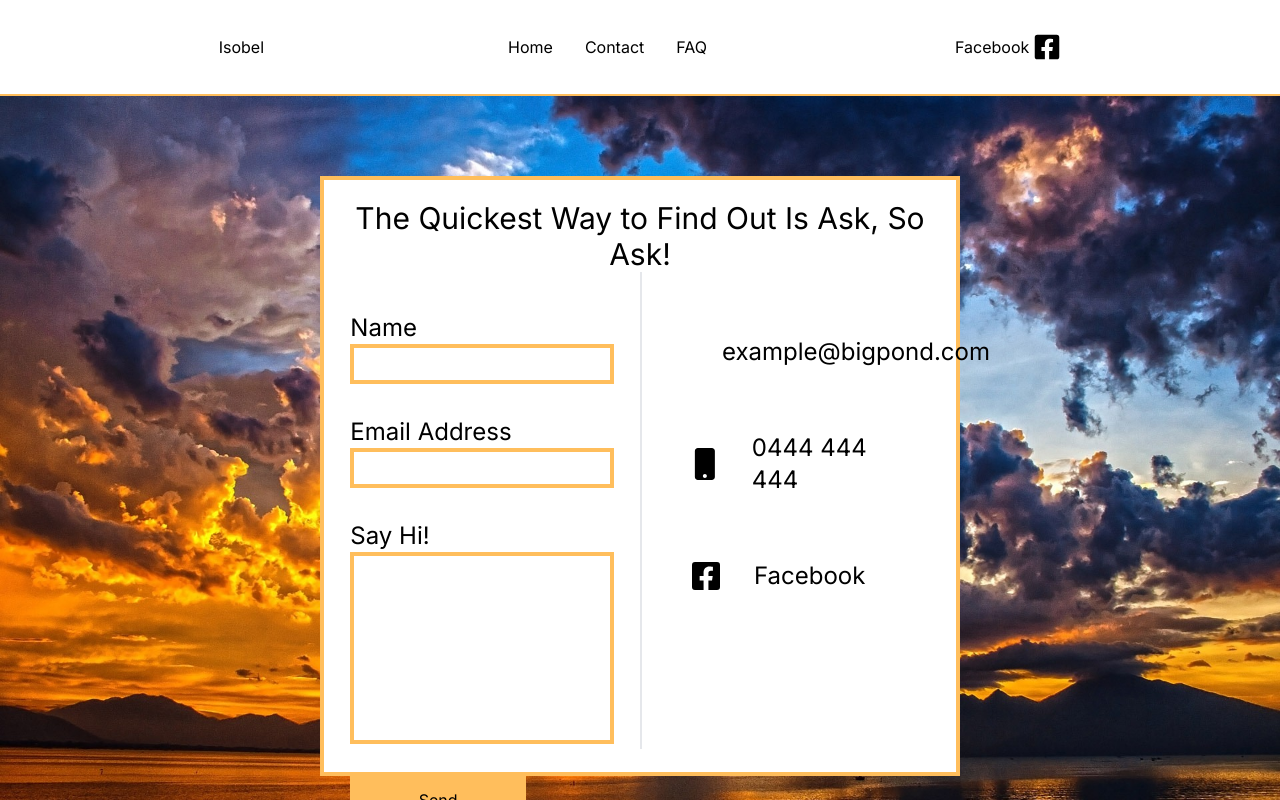
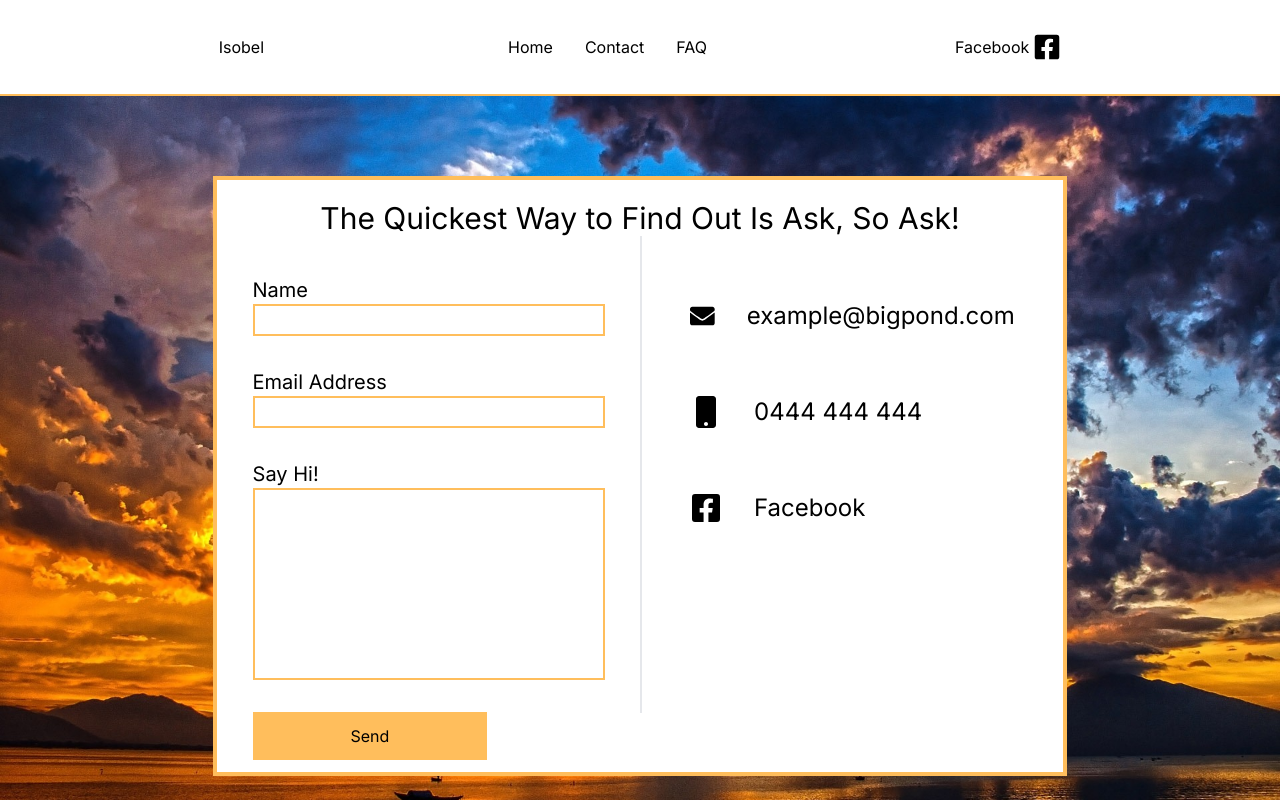
Before and after one commit to LemonTheSour/celebrant-site, a Next.js app: page /contact in a window 1280 px wide. Shown: the top 800 px of the page. Built offline with nearby package versions, Linux system fonts and the light colour scheme.

Commit message:
basic styling for header and pages updated

```diff
--- a/src/app/components/email.tsx
+++ b/src/app/components/email.tsx
@@ -48,22 +48,22 @@ export default function EmailContactForm() {
         ref={formRef}
         className="flex flex-col items-start w-5/6 space-y-8"
       >
-        <div className="flex flex-col w-full text-2xl">
+        <div className="flex flex-col w-full text-xl">
           <label>Name</label>
           <input
             {...register("from_name")}
-            className="border-sunset border-4"
+            className="border-sunset border-2"
           />
         </div>
-        <div className="flex flex-col w-full text-2xl">
+        <div className="flex flex-col w-full text-xl">
           <label>Email Address</label>
-          <input {...register("email")} className="border-sunset border-4" />
+          <input {...register("email")} className="border-sunset border-2" />
         </div>
-        <div className="flex flex-col justify-center w-full text-2xl">
+        <div className="flex flex-col justify-center w-full text-xl">
           <label>Say Hi!</label>
           <textarea
             {...register("message")}
-            className="border-sunset h-48 border-4 resize-none"
+            className="border-sunset h-48 border-2 resize-none"
           />
         </div>
 
--- a/src/app/components/header.tsx
+++ b/src/app/components/header.tsx
@@ -9,11 +9,17 @@ export default function Header() {
           <Link href="/">Isobel</Link>
         </div>
         <div className="space-x-8">
-          <Link href="/">Home</Link>
-          <Link href="/contact">Contact</Link>
-          <Link href="/faq">FAQ</Link>
+          <Link href="/" className="hover:text-sunset">
+            Home
+          </Link>
+          <Link href="/contact" className="hover:text-sunset">
+            Contact
+          </Link>
+          <Link href="/faq" className="hover:text-sunset">
+            FAQ
+          </Link>
         </div>
-        <div>
+        <div className="hover:text-sky-700">
           <Link href="https://www.facebook.com/search/top?q=isobel%20bodenham%20marriage%20celebrant">
             <FacebookIcon />
           </Link>
--- a/src/app/components/question.tsx
+++ b/src/app/components/question.tsx
@@ -13,17 +13,17 @@ export default function Question({ Question, Answer }: QuestionProps) {
     return (
       <div>
         <div className="flex justify-between p-4 bg-sunset-light">
-          <div className="text-5xl m-2">{Question}</div>
+          <div className="text-2xl m-2">{Question}</div>
           <button
             onClick={() => {
               setOpenModal(!openModal);
             }}
           >
-            <FaMinus size={24} />
+            <FaMinus size={16} />
           </button>
         </div>
         <div>
-          <div className="text-3xl p-4 border-b-4 border-sunset">{Answer}</div>
+          <div className="text-2xl p-4 border-b-4 border-sunset">{Answer}</div>
         </div>
       </div>
     );
@@ -31,13 +31,13 @@ export default function Question({ Question, Answer }: QuestionProps) {
   return (
     <div>
       <div className="flex justify-between p-4 border-b-4 border-sunset">
-        <div className="text-5xl m-2">{Question}</div>
+        <div className="text-2xl m-2">{Question}</div>
         <button
           onClick={() => {
             setOpenModal(!openModal);
           }}
         >
-          <FaPlus size={24} />
+          <FaPlus size={16} />
         </button>
       </div>
     </div>
--- a/src/app/contact/page.tsx
+++ b/src/app/contact/page.tsx
@@ -9,7 +9,7 @@ export const metadata: Metadata = {
 export default function Contact() {
   return (
     <div className="flex justify-center relative w-full h-screen bg-photo6 bg-cover">
-      <div className="pt-5 mt-20 w-1/2 h-3/4 border-sunset border-4 bg-white">
+      <div className="pt-5 mt-20 w-4/6 h-3/4 border-sunset border-4 bg-white">
         <div className="text-3xl text-center">
           The Quickest Way to Find Out Is Ask, So Ask!
         </div>
@@ -27,7 +27,7 @@ export default function Contact() {
               <div>0444 444 444</div>
             </div>
             <Link
-              className="flex justify-start items-center space-x-8 text-2xl"
+              className="flex justify-start items-center space-x-8 text-2xl hover:text-sky-700"
               href="https://www.facebook.com/search/top?q=isobel%20bodenham%20marriage%20celebrant"
             >
               <FaFacebookSquare size={32} />
--- a/src/app/faq/page.tsx
+++ b/src/app/faq/page.tsx
@@ -9,7 +9,7 @@ export default function Faq() {
   return (
     <div className="flex h-screen justify-center bg-photo5 bg-cover">
       <div className="flex flex-col w-1/2 h-auto items-center bg-white border-sunset border-4 p-10 mt-20 mb-10">
-        <div className="text-6xl">Frequently Asked Questions</div>
+        <div className="text-4xl">Frequently Asked Questions</div>
         <div className="flex flex-col w-3/4 text-start sitems-center pt-10">
           {QAData.map((questions) => (
             <Question
```
